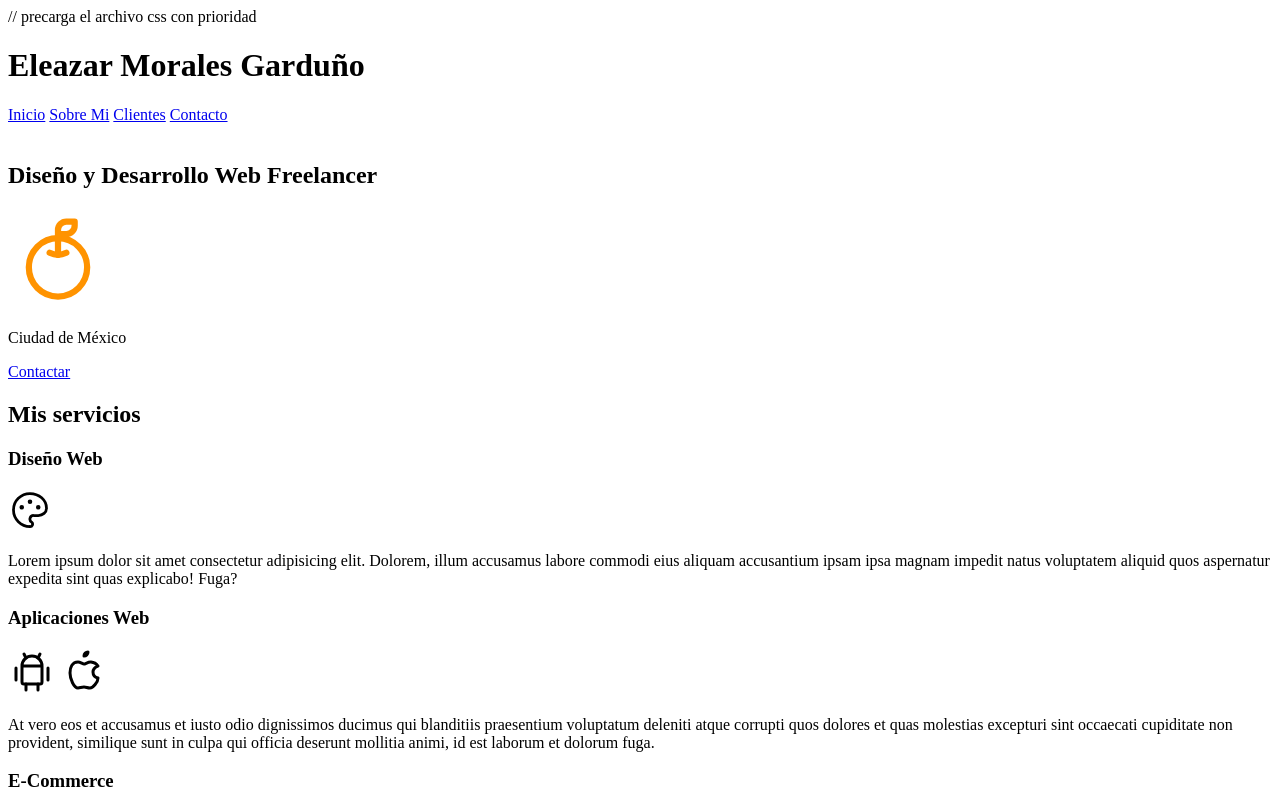
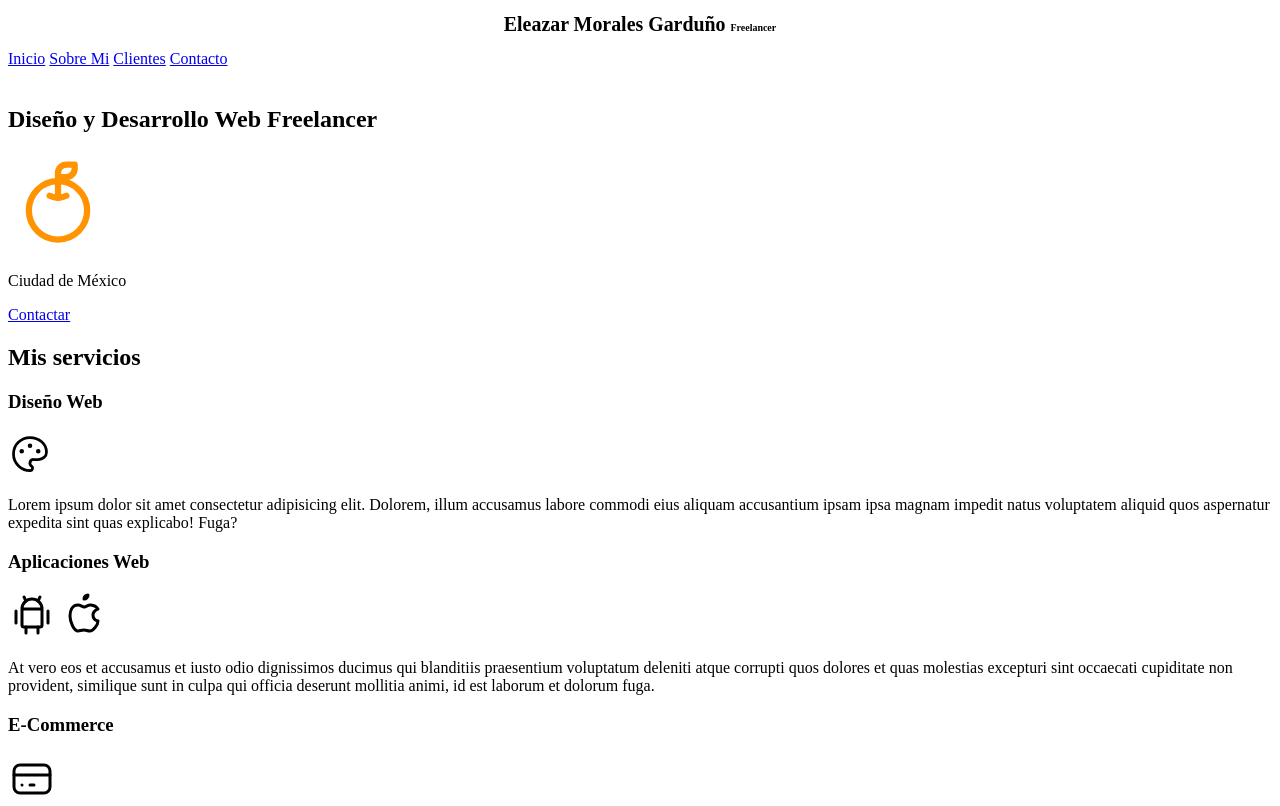
Before and after one commit to Evil5464/freelancer, a plain HTML site: page index.html in a window 1280 px wide. Shown: the top 806 px of the page. Drawn offline with Linux system fonts and the light colour scheme.

Commit message:
Se agrega adaptación relativa rem para pixeles

```diff
--- a/css/styles.css
+++ b/css/styles.css
@@ -0,0 +1,18 @@
+html {
+    font-size: 62.2%;
+}
+
+body {
+    font-size: 16px;
+}
+
+/* Adaptación de pixeles relativa al dispositivo 1rem = 10px*/
+
+h1 {
+    text-align: center;
+    font-size: 2rem;
+}
+
+h1 span {
+    font-size: 1rem;
+}
--- a/index.html
+++ b/index.html
@@ -6,13 +6,13 @@
     <meta http-equiv="X-UA-Compatible" content="IE=edge">
     <meta name="viewport" content="width=device-width, initial-scale=1.0">
     <title>Diseñador Freelancer Eleazar</title>
-    <link rel="preload" href="css/styles.css" as="styles"> // precarga el archivo css con prioridad
+    <link rel="preload" href="css/styles.css" as="styles"> <!-- precarga el archivo css con prioridad -->
     <link rel="stylesheet" href="css/styles.css">
 </head>
 
 <body>
     <header>
-        <h1>Eleazar Morales Garduño</h1>
+        <h1>Eleazar Morales Garduño <span>Freelancer</span></h1>
     </header>
 
     <nav>
```
